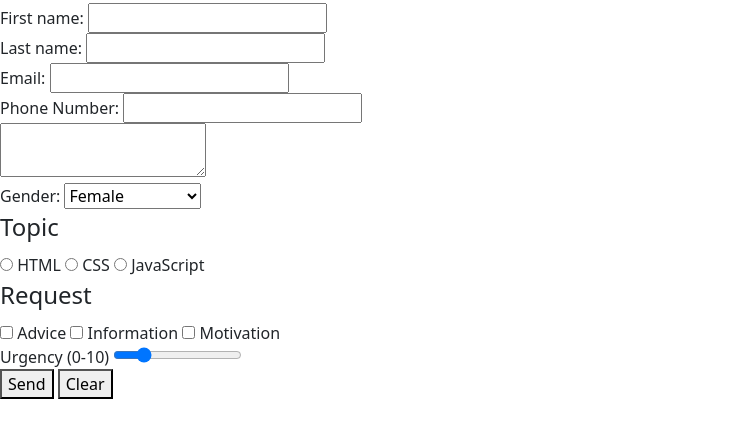
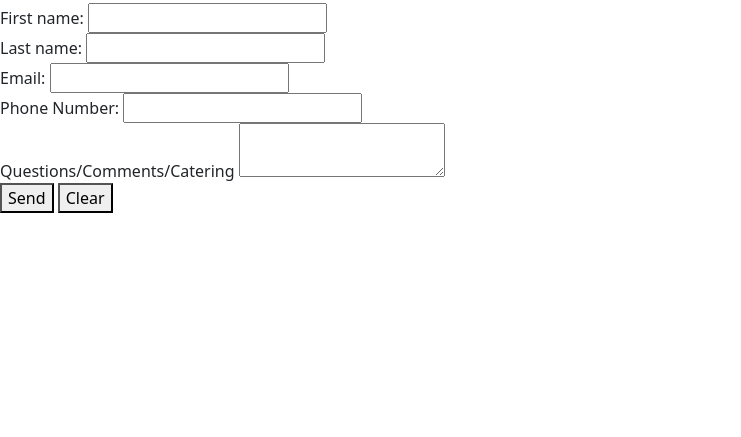
Before and after one commit to anthonymckeown104/Pizza, a plain HTML site: page contact.html in a window 1280 px wide. Shown: the part 93-530 px from the top of the page, without its empty margins (0-741 px from the left). Drawn offline with nearby package versions, Linux system fonts and the light colour scheme.

Commit message:
modified form fields in contact

```diff
--- a/contact.html
+++ b/contact.html
@@ -49,61 +49,14 @@
         </div>
 
         <div class="form-row">
+            Questions/Comments/Catering
             <textarea name="Messge" ></textarea>
         </div>
 
-        <div class="form-row">
-            <label>
-                Gender:
-                <select name="Gender">
-                  <option value="female">Female</option>
-                  <option value="male">Male</option>
-                  <option value="other">Other</option>
-                  <option value="do-not-disclose">Do not disclose</option>
-                </select>
-            </label>
-        </div>
 
-        <div class="form-row">
-            <fieldset>
-                <legend>Topic</legend>
-                <label>
-                    <input type="radio" name="topic" value="html">
-                    HTML
-                </label>
-                <label>
-                    <input type="radio" name="topic" value="css">
-                    CSS
-                </label>
-                <label>
-                    <input type="radio" name="topic" value="js">
-                    JavaScript
-                </label>
-            </fieldset>
-        </div>
-        <div class="form-row">
-            <fieldset>
-                <legend>Request</legend>
-                <label>
-                    <input type="checkbox" name="advice">
-                    Advice
-                </label>
-                <label>
-                    <input type="checkbox" name="information">
-                    Information
-                </label>
-                <label>
-                    <input type="checkbox" name="motivation">
-                    Motivation
-                </label>
-            </fieldset>
-        </div>
-        <div class="form-row">
-            <label>
-                Urgency (0-10)
-                <input type="range" min="0" max="10" name="urgency" value="2">
-            </label>
-        </div>
+
+
+
 
 
         <div class="form-row">
```
